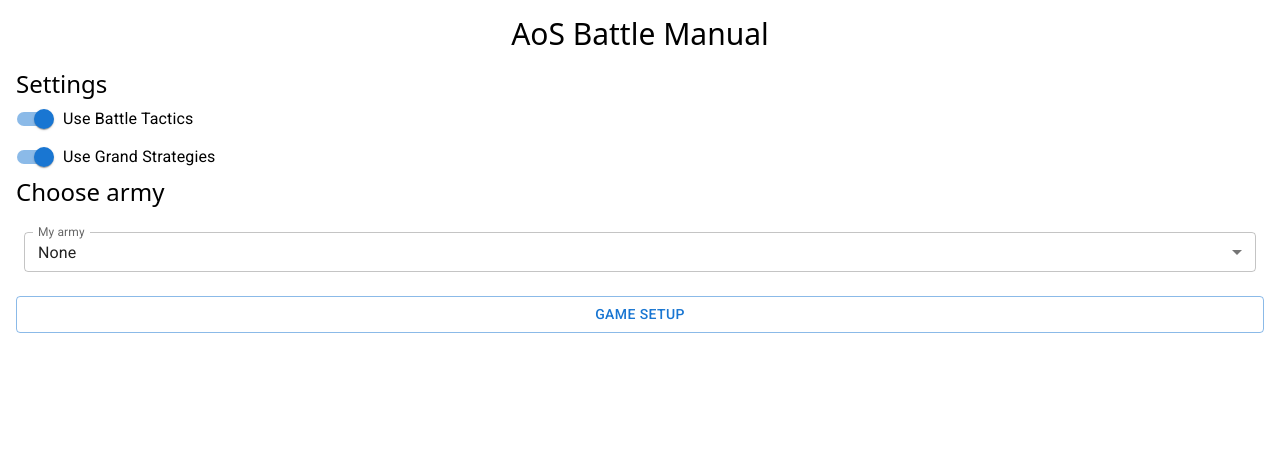
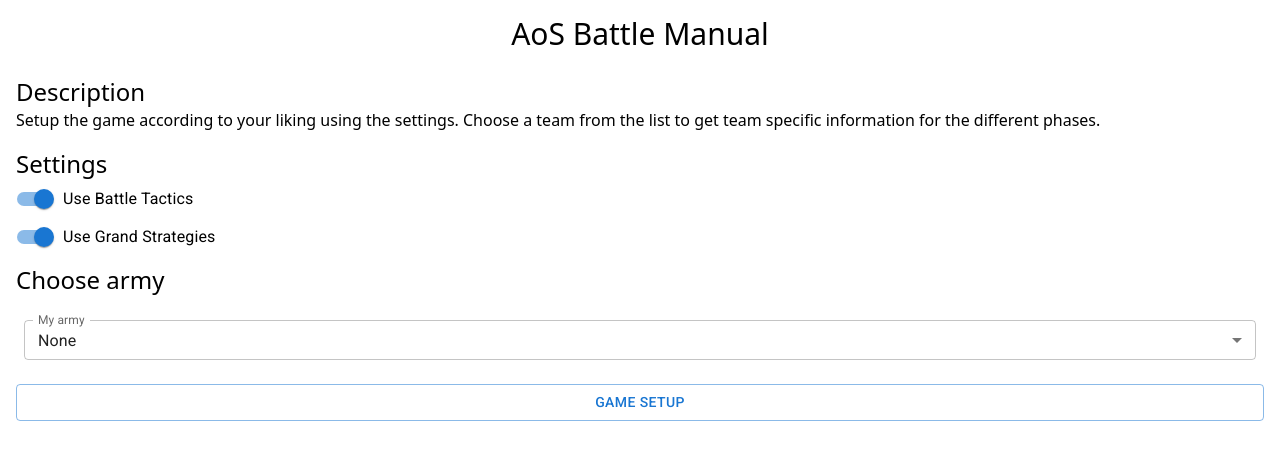
Before and after one commit to hammerpath/aos-battle-manual, a React (Vite) app: page / in a window 1280 px wide. Shown: the top 460 px of the page. Built offline with nearby package versions, Linux system fonts and the light colour scheme.

Commit message:
add minor design tweaks

```diff
--- a/src/app/features/game/CreateGame.tsx
+++ b/src/app/features/game/CreateGame.tsx
@@ -1,4 +1,3 @@
-import AccordionHeader from "../../components/AccordionHeader";
 import LinkButton from "../../components/LinkButton";
 import { Page } from "../../components/Page";
 import Settings from "./components/Settings";
@@ -8,7 +7,6 @@ export interface CreateGameProps {}
 const CreateGame: React.FC<CreateGameProps> = function () {
   return (
     <Page>
-      <AccordionHeader>Settings</AccordionHeader>
       <Settings />
       <LinkButton href={"/pre-rounds"}>Game setup</LinkButton>
     </Page>
--- a/src/app/features/game/components/Settings.tsx
+++ b/src/app/features/game/components/Settings.tsx
@@ -11,6 +11,7 @@ import ArmySelect from "./ArmySelect";
 import { ArmyName } from "../../armies/types";
 import PageContentColumns from "../../../components/PageContentColumns";
 import { choosePlayerArmy, selectPlayerArmyName } from "../gameSlice";
+import AccordionHeader from "../../../components/AccordionHeader";
 
 export interface SettingsProps {}
 
@@ -24,6 +25,16 @@ const Settings: React.FC<SettingsProps> = function () {
 
   return (
     <>
+      <div className="py-2">
+        <AccordionHeader>Description</AccordionHeader>
+        <div>
+          Setup the game according to your liking using the settings. Choose a
+          team from the list to get team specific information for the different
+          phases.
+        </div>
+      </div>
+      <div className="py-2">
+        <AccordionHeader>Settings</AccordionHeader>
         <FormGroup>
           <FormControlLabel
             control={
@@ -44,6 +55,7 @@ const Settings: React.FC<SettingsProps> = function () {
             label="Use Grand Strategies"
           />
         </FormGroup>
+      </div>
       <PageContentColumns header={"Choose army"}>
         <ArmySelect
           armyNames={armyNames}
```
Lines whose indentation alone changed are shown as unchanged.
